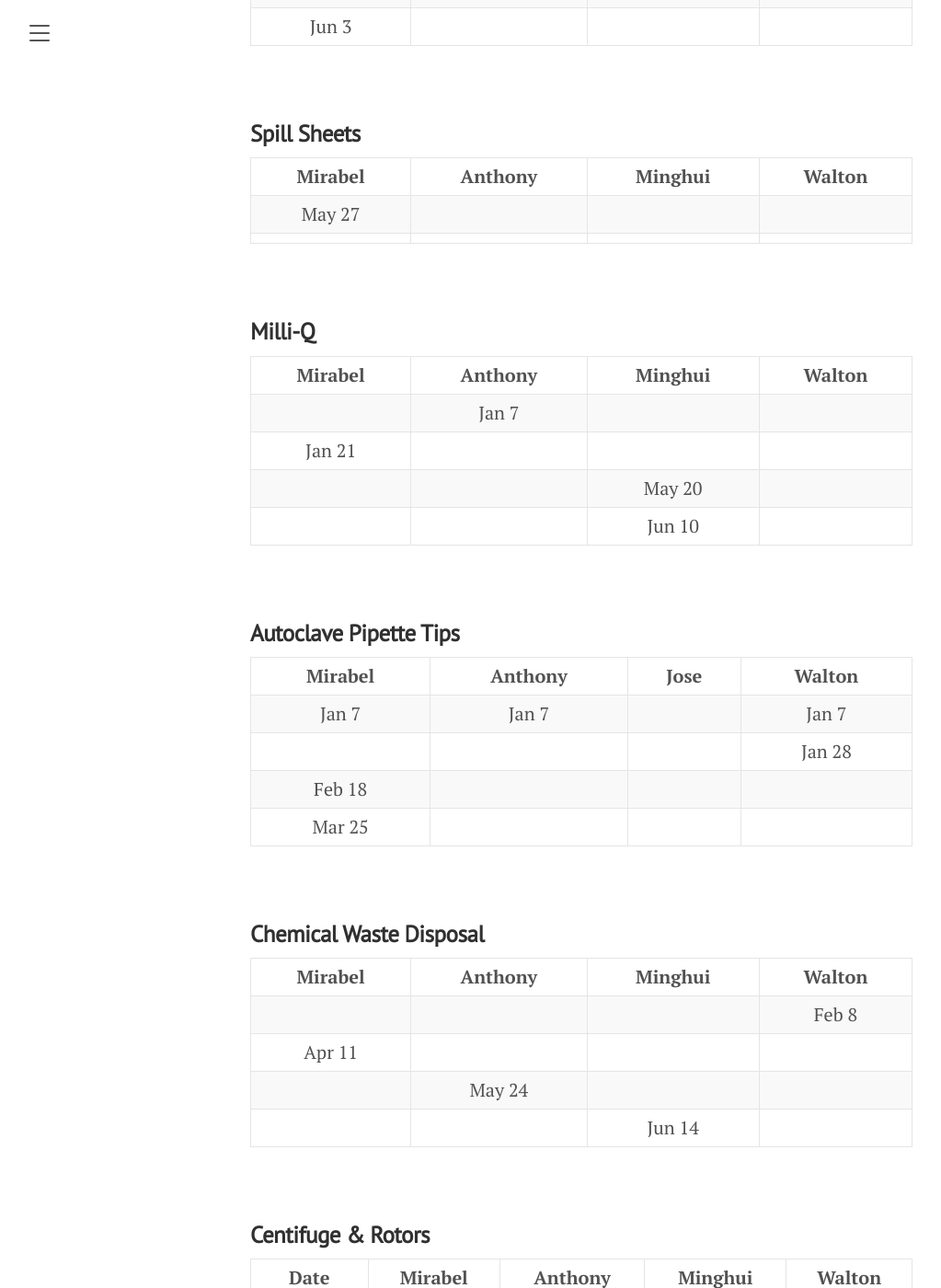
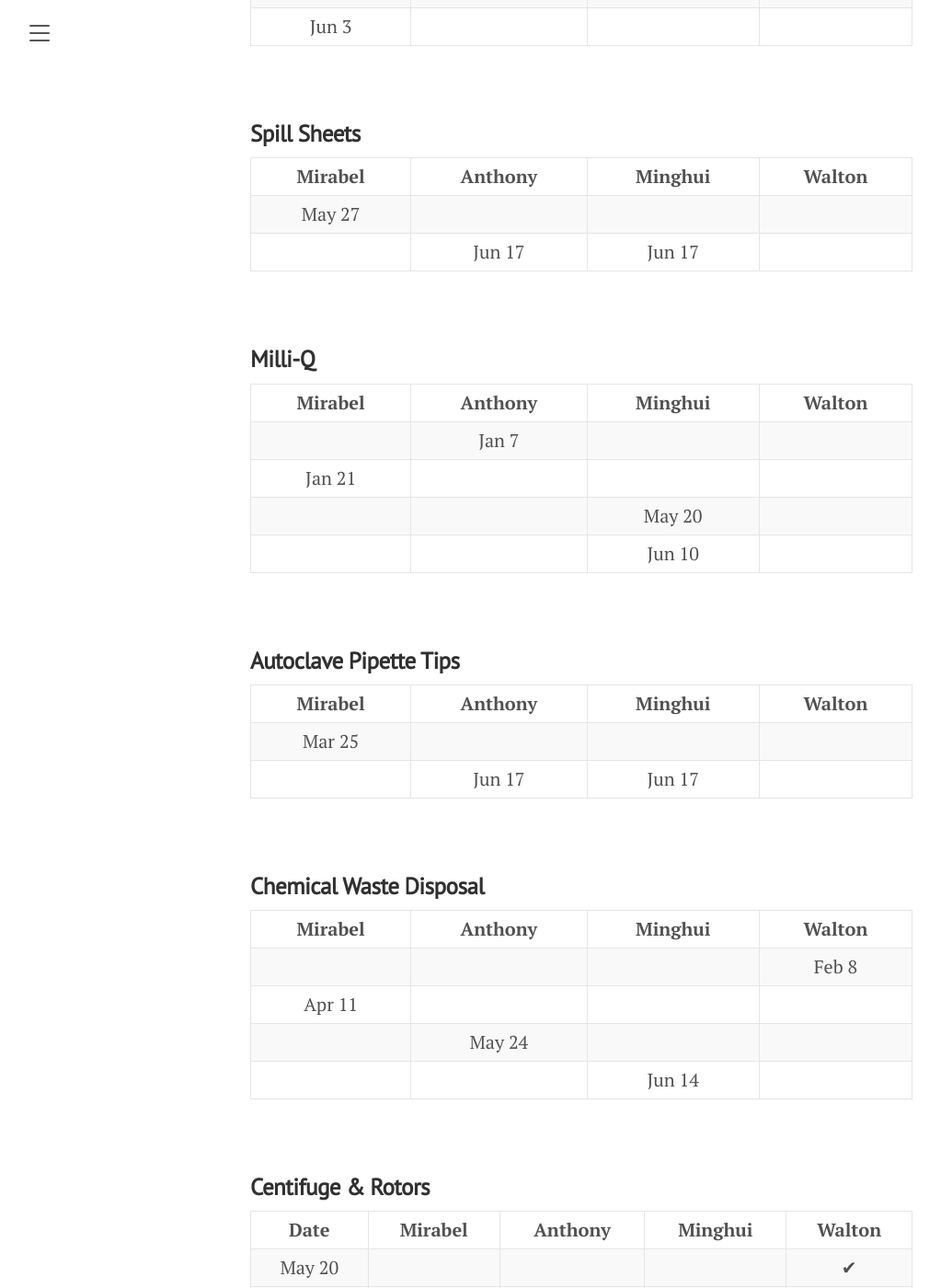
Before and after one commit to horsmanlab/horsmanlab.github.io, a Jekyll site: the page built from duties.md, in a window 1280 px wide and 1400 px high, scrolled down 1545 px. Shown: the whole window at 92% size, without its empty margins (8-1031 px from the left). Built offline with Jekyll 4.4.1, drawn with Linux system fonts in a browser that asks for light colours.

Commit message:
Jun 17 update

```diff
--- a/duties.md
+++ b/duties.md
@@ -66,8 +66,8 @@ title: Duties
     </tr>
     <tr>
       <td align="center"></td>
-      <td align="center"></td>
-      <td align="center"></td>
+      <td align="center">Jun 17</td>
+      <td align="center">Jun 17</td>
       <td align="center"></td>
     </tr>
     </tbody>
@@ -121,33 +121,21 @@ title: Duties
     <tr>
       <th>Mirabel</th>
       <th>Anthony</th>
-      <th>Jose</th>
+      <th>Minghui</th>
       <th>Walton</th>
     </tr>
   </thead>
   <tbody>
     <tr>
-      <td align="center">Jan 7</td>
-      <td align="center">Jan 7</td>
-      <td align="center"></td>
-      <td align="center">Jan 7</td>
-    </tr>
-    <tr>
-      <td align="center"></td>
-      <td align="center"></td>
-      <td align="center"></td>
-      <td align="center">Jan 28</td>
-    </tr>
-    <tr>
-      <td align="center">Feb 18</td>
+      <td align="center">Mar 25</td>
       <td align="center"></td>
       <td align="center"></td>
       <td align="center"></td>
     </tr>
     <tr>
-      <td align="center">Mar 25</td>
       <td align="center"></td>
-      <td align="center"></td>
+      <td align="center">Jun 17</td>
+      <td align="center">Jun 17</td>
       <td align="center"></td>
     </tr>
     </tbody>
```
